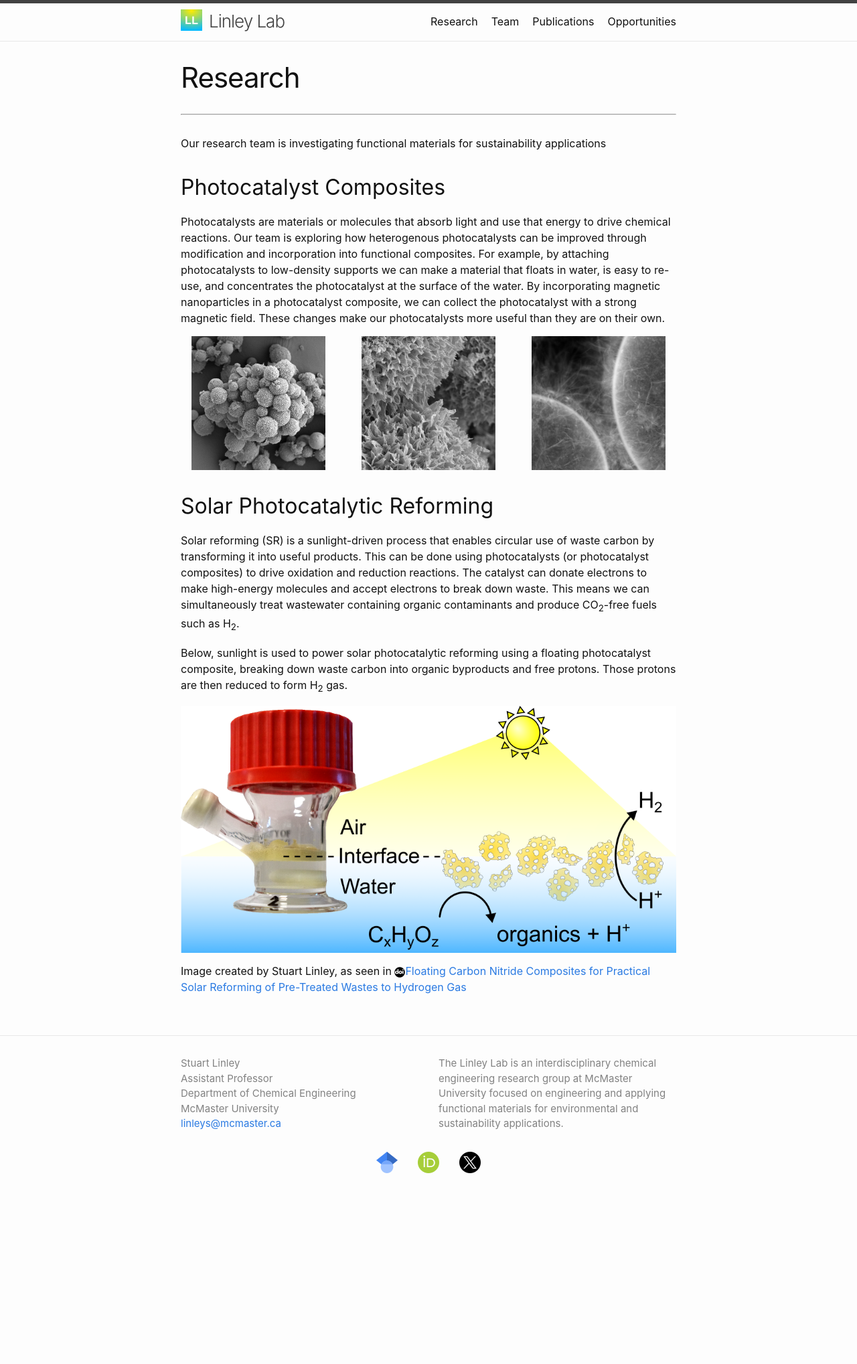
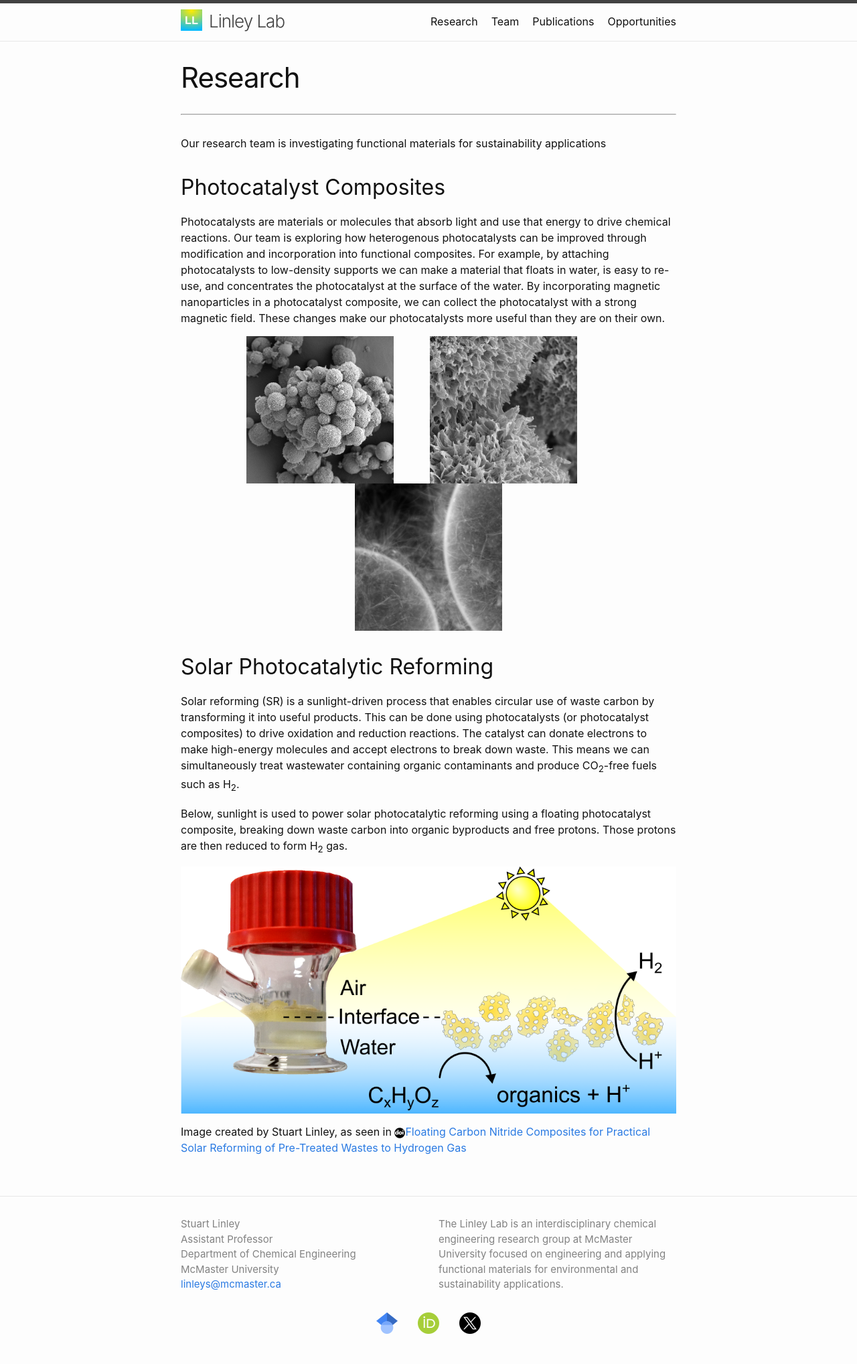
Before and after one commit to LinleyLab/LinleyLab.github.io, a Jekyll site: the page built from Research.md, in a window 1280 px wide. Shown: the whole page at 67% size. Built offline with Jekyll 4.4.1, drawn with Linux system fonts in a browser that asks for light colours; our own code applies the rules of GitHub Pages for plain Markdown files; before the commit the page ends 1797 px from its top, so only the background shows below that.

Commit message:
Update Research.md

```diff
--- a/Research.md
+++ b/Research.md
@@ -15,7 +15,7 @@
 photocatalyst with a strong magnetic field. These changes make our photocatalysts more useful than they are on their own.
 
 <p align="center">
-  <img src="assets/Images/SEM1.png" width="200" alt="SEM Image of Carbon Nitride on Glass Spheres"> &nbsp;&nbsp;&nbsp;&nbsp;&nbsp;&nbsp;&nbsp;&nbsp;&nbsp;&nbsp; <img src="assets/Images/SEM2.png" width="200" alt="SEM Image of Carbon Nitride on Glass Spheres"> &nbsp;&nbsp;&nbsp;&nbsp;&nbsp;&nbsp;&nbsp;&nbsp;&nbsp;&nbsp; <img src="assets/Images/TEM1.png" width="200" alt="TEM Image of Carbon Nitride on Glass Spheres">
+  <img src="assets/Images/SEM1.png" width="220" alt="SEM Image of Carbon Nitride on Glass Spheres"> &nbsp;&nbsp;&nbsp;&nbsp;&nbsp;&nbsp;&nbsp;&nbsp;&nbsp;&nbsp; <img src="assets/Images/SEM2.png" width="220" alt="SEM Image of Carbon Nitride on Glass Spheres"> &nbsp;&nbsp;&nbsp;&nbsp;&nbsp;&nbsp;&nbsp;&nbsp;&nbsp;&nbsp; <img src="assets/Images/TEM1.png" width="220" alt="TEM Image of Carbon Nitride on Glass Spheres">
 </p>
 
 ## Solar Photocatalytic Reforming
```
